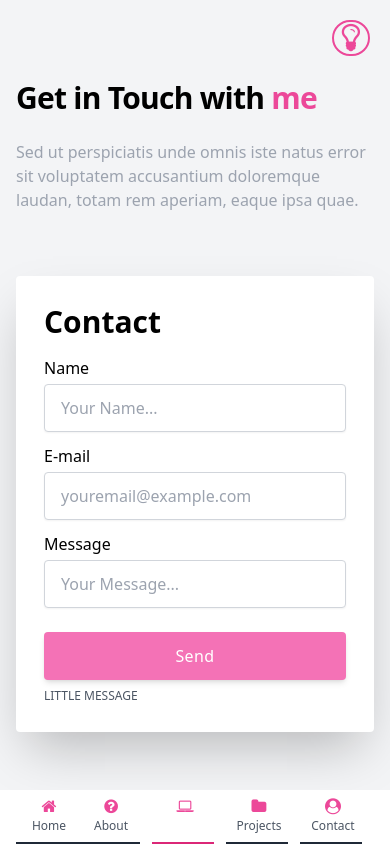
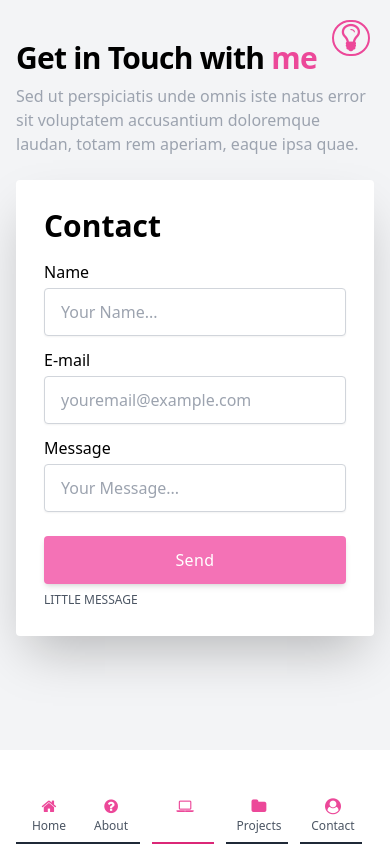
Before and after one commit to James-P-Boyle/Portfolio-May, a React (Create React App) app: page /contact in a window 390 px wide. Built offline with nearby package versions, Linux system fonts and the light colour scheme.

Commit message:
Adjust Contact SLayout

```diff
--- a/src/components/Contact.js
+++ b/src/components/Contact.js
@@ -1,10 +1,10 @@
 export default function Contact() {
   return (
     <div className="overflow-hidden w-full md:w-4/5">
-      <div className="px-4 py-20 xl:mt-20">
+      <div className="px-4 py-10 sm:py-20 xl:mt-20">
         <div className="flex flex-col items-center justify-evenly xl:flex-row xl:align-middle">
-          <div className="w-full mb-12 xl:mb-0 xl:px-8 max-w-xl">
-            <h2 className="max-w-lg mb-6 font-sans text-3xl font-bold tracking-tight dark:text-white sm:text-4xl sm:leading-none">
+          <div className="w-full mb-2 sm:mb-12 xl:mb-0 xl:px-8 max-w-xl">
+            <h2 className="max-w-lg mb-2 md:mb-6 font-sans text-3xl font-bold tracking-tight dark:text-white sm:text-4xl sm:leading-none">
               Get in Touch with
               <span className="text-teal-accent-400 text-pink-500"> me</span>
             </h2>
--- a/src/components/NavComponent.js
+++ b/src/components/NavComponent.js
@@ -4,7 +4,7 @@ export default function NavComponent() {
   return (
     <div class="w-full md:w-1/5 px-4 text-center bg-white dark:bg-gray-900 fixed bottom-0 md:pt-2 md:top-0 md:left-0 h-17 md:h-screen md:border-gray-600 z-10">
       <div class="md:relative mx-auto lg:px-6">
-        <ul class="list-reset flex flex-row md:flex-col text-center md:text-left">
+        <ul class="list-reset flex flex-row md:flex-col text-center md:text-left mt-10">
           <li class="flex-1">
             <Link
               to="/"
--- a/src/components/ToggleDarkIcon.js
+++ b/src/components/ToggleDarkIcon.js
@@ -9,7 +9,7 @@ export default function ToggleDarkIcon() {
       className="absolute text-pink-500 border-pink-500 top-5 right-5 border-2 rounded-full px-2 flex hover:text-pink-400 hover:border-pink-400 cursor-pointer"
     >
       <i
-        class="fa fa-lightbulb-o fa-2x hover:animate-pulse"
+        class="fa fa-lightbulb-o fa-2x sm:fa hover:animate-pulse"
         aria-hidden="true"
       ></i>
     </div>
```
